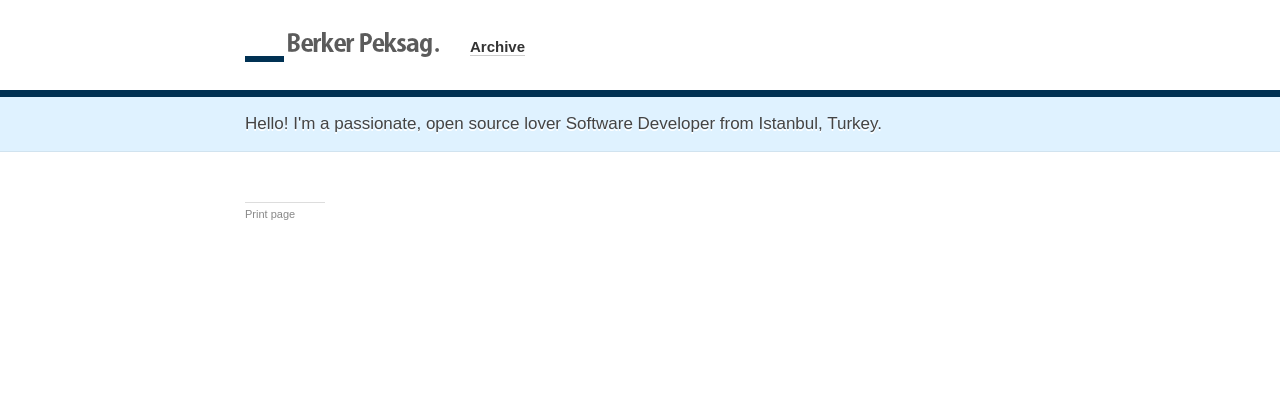
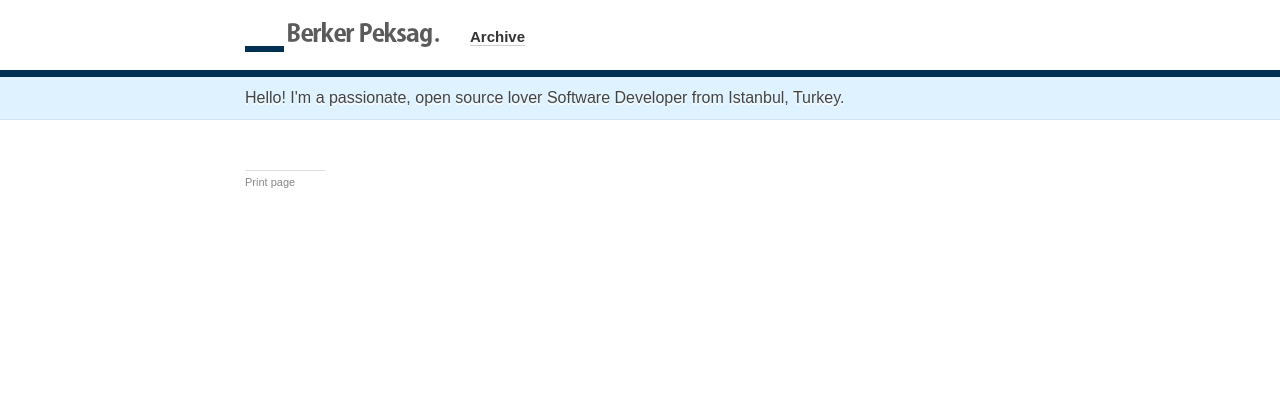
Before and after one commit to berkerpeksag/berkerpeksag.github.io, a Django app: page / in a window 1280 px wide. Shown: the top 420 px of the page. Run offline with Django 3.2, Linux system fonts and the light colour scheme; data that the repository does not hold is empty.

Commit message:
Update header.

```diff
--- a/blog/static/style/screen.css
+++ b/blog/static/style/screen.css
@@ -32,7 +32,7 @@ div.container {
 }
 
 header {
-    background-color: #fff; border-bottom: 7px solid #003153; display: block; height: 90px; padding-top: 15px; position: fixed; top: 0; he\ight: 75px; width: 100%;
+    background-color: #fff; border-bottom: 7px solid #003153; display: block; height: 70px; padding-top: 5px; position: fixed; top: 0; he\ight: 65px; width: 100%;
 }
 
 header div#logo {
@@ -60,11 +60,11 @@ header nav#main ul li a:hover {
 }
 
 nav#tab {
-    background-color: #dff2ff; border-bottom: 1px solid #d1e3ef; display: block; margin-top: 97px; padding: 17px 0;
+    background-color: #dff2ff; border-bottom: 1px solid #d1e3ef; display: block; margin-top: 77px; padding: 12px 0;
 }
 
 nav#tab #welcome {
-    color: #444; font-size: 17px; text-shadow: 0 2px 0 #fff;
+    color: #444; font-size: 16px; text-shadow: 0 2px 0 #fff;
 }
 
 #content {
```
